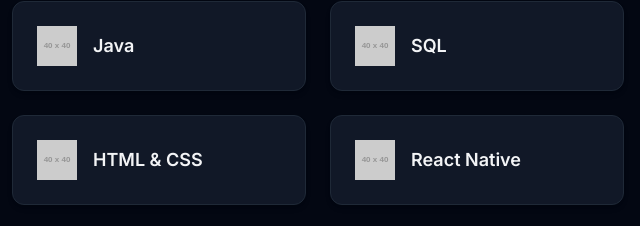
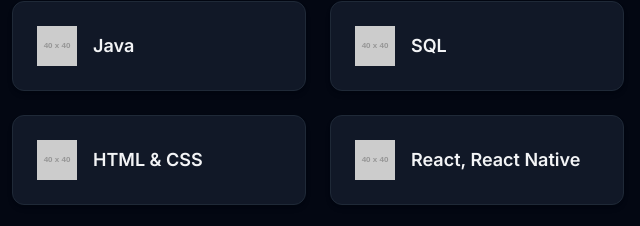
Before and after one commit to daynadrant/dranitsaris, a plain HTML site: page index.html in a window 1280 px wide. Shown: the part 1577-1803 px from the top of the page, 640-1280 px from the left. Drawn offline with nearby package versions, Linux system fonts and the light colour scheme; placeholder pictures from the web are drawn by us.

Commit message:
Update index.html

```diff
--- a/index.html
+++ b/index.html
@@ -157,7 +157,7 @@
             class="bg-gray-900 rounded-xl p-6 shadow-md hover:shadow-lg transition-shadow duration-300 border border-gray-800 flex items-center space-x-4">
             <img src="https://placehold.co/40x40/457B9D/20232A?text=RN" alt="React Native logo"
                 class="w-10 h-10">
-            <span class="font-semibold text-lg">React Native</span>
+            <span class="font-semibold text-lg">React, React Native</span>
         </div>
         <div
             class="bg-gray-900 rounded-xl p-6 shadow-md hover:shadow-lg transition-shadow duration-300 border border-gray-800 flex items-center space-x-4">
```
